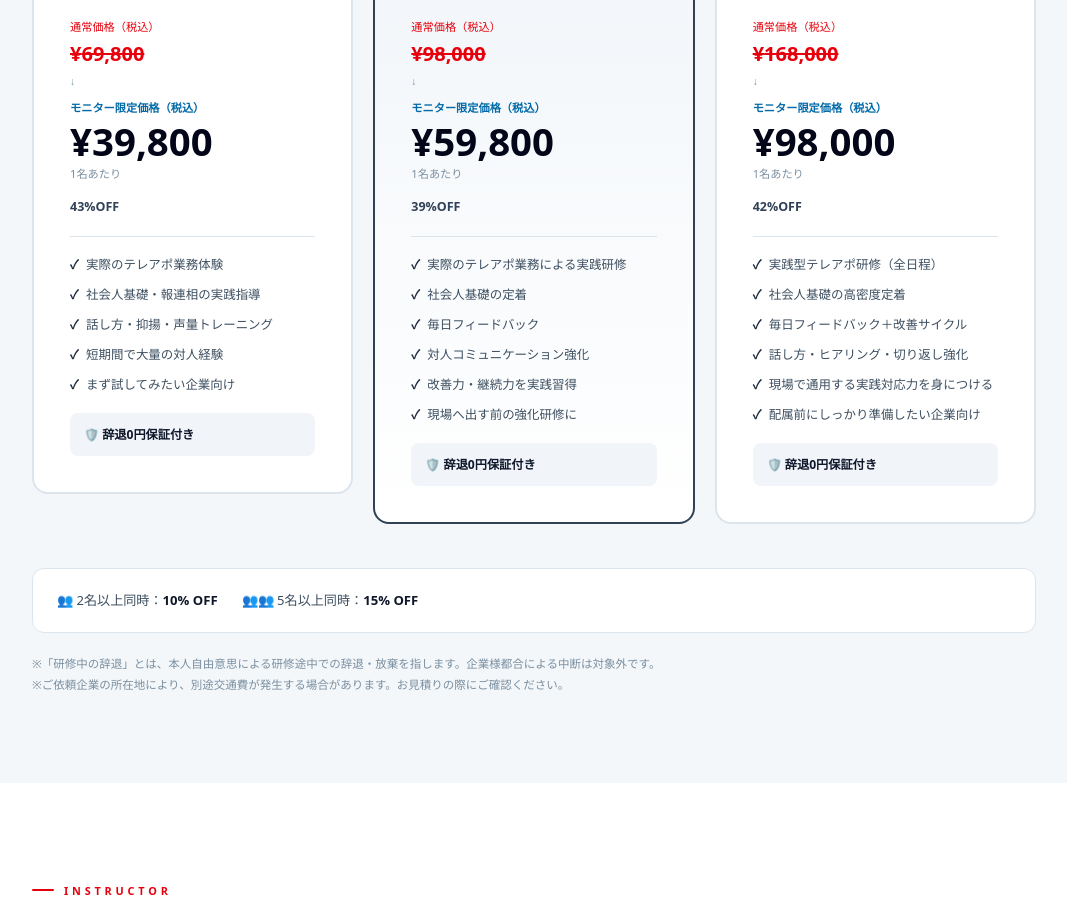
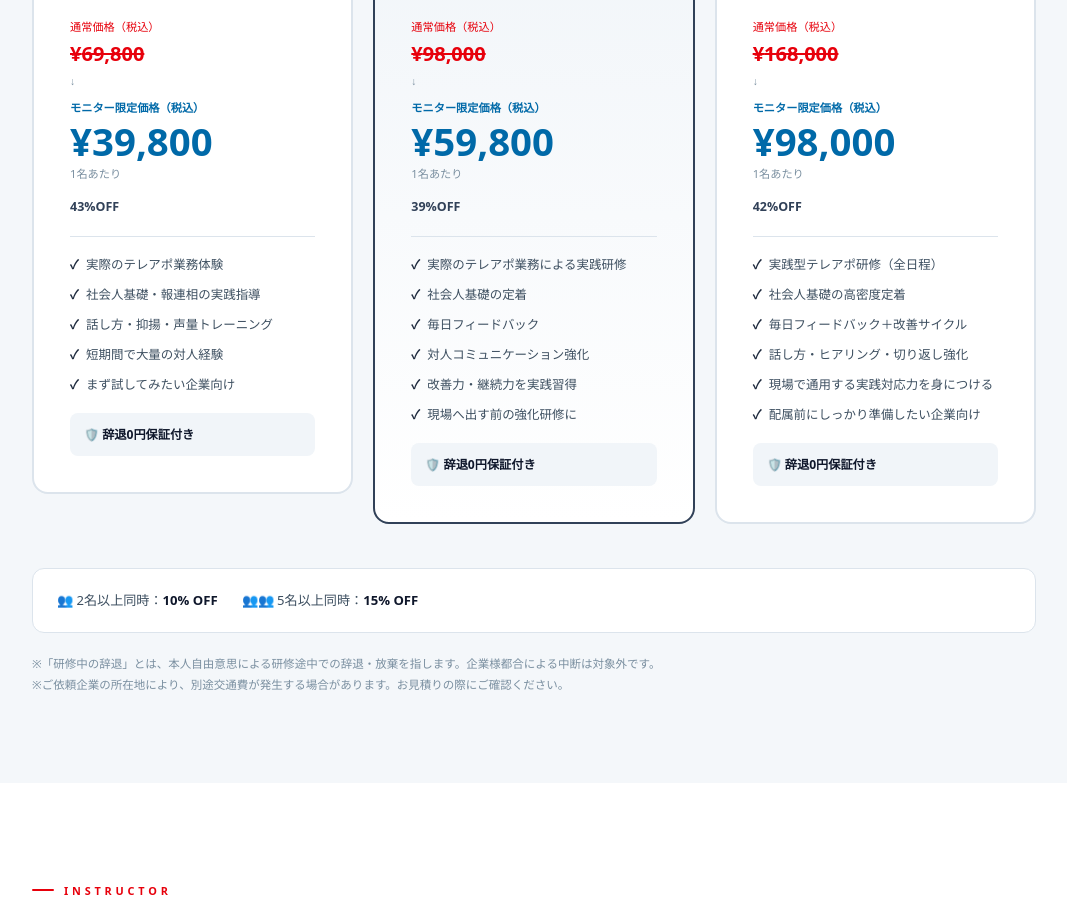
Before and after one commit to knockrap/knockrap-lp, a Next.js app: page / in a window 1280 px wide. Shown: the part 6140-7057 px from the top of the page, without its empty margins (106-1173 px from the left). Built offline with nearby package versions, Linux system fonts and the light colour scheme.

Commit message:
auto update

```diff
--- a/app/components/sections/Pricing.tsx
+++ b/app/components/sections/Pricing.tsx
@@ -103,7 +103,7 @@ export function Pricing() {
                   モニター限定価格（税込）
                 </div>
 
-                <div className="font-display text-[2.4rem] font-black text-slate-950 leading-none">
+                <div className="font-display text-[2.4rem] font-black text-sky-700 leading-none">
                   ¥{card.price.toLocaleString()}
                 </div>
 
```
